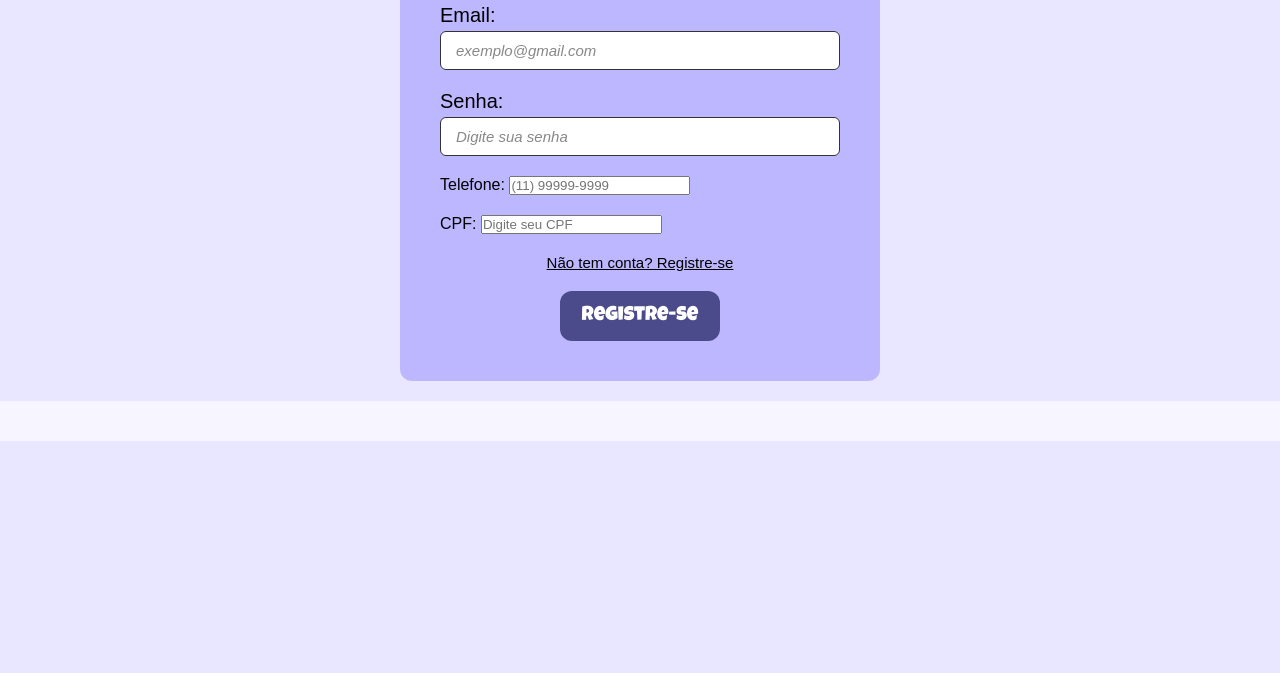
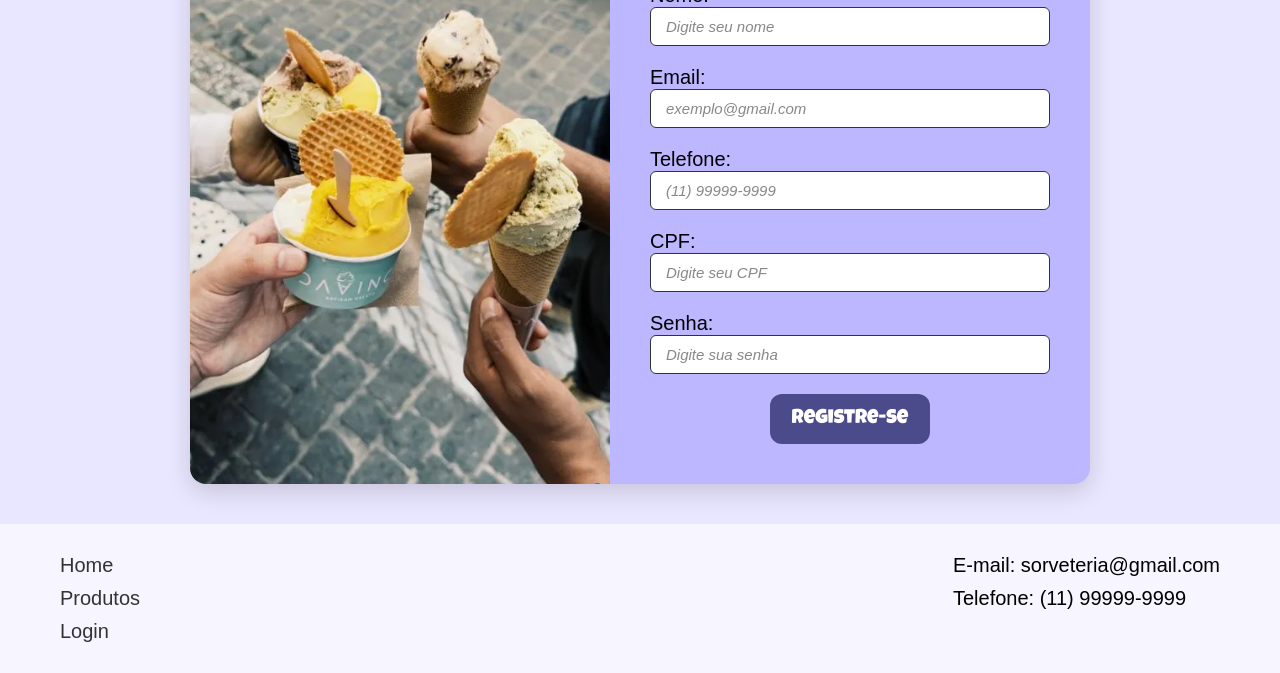
Before and after one commit to gustavo-ferndez/sorveteria, a plain HTML site: page paginas/cadastro.html in a window 1280 px wide. Shown: the part 241-914 px from the top of the page. Before the commit the page ends 800 px from the top, so only its background shows below. Drawn offline with Linux system fonts and the light colour scheme; a web font is replaced by a local one.

Commit message:
Página HOME, finalização do footer e formulários

```diff
--- a/css/style.css
+++ b/css/style.css
@@ -5,10 +5,16 @@
 
 /*NAVBAR*/
 
+
 body {
+    margin: 0;
+    min-height: 100vh;
+    display: flex;
+    flex-direction: column;
     background-color: #e9e6ff;
     font-family: 'Rambla', sans-serif;
 }
+
 
 .navbar {
     background-color: #f7f5ff;
@@ -16,7 +22,6 @@ body {
     display: flex;
     justify-content: space-between;
     align-items: center;
-    margin-bottom: 40px;
 }
 
 .logo {
@@ -45,23 +50,78 @@ body {
 /*FOOTER*/
 footer {
     background-color: #f7f5ff;
-    padding: 20px;
+    margin-top: auto;
+    padding: 30px 60px;
     display: flex;
     justify-content: space-between;
 }
 
+.paginas-footer {
+    display: flex;
+    flex-direction: column;
+    gap: 10px;
+}
 
+.paginas-footer a {
+    text-decoration: none;
+    color: #333;
+    font-size: 20px;
+}
+
+.contato-footer {
+    display: flex;
+    flex-direction: column;
+    gap: 10px;
+}
+
+.contato-footer h4 {
+    font-size: 20px;
+    font-weight: normal;
+}
+
+/*HOME*/
+.container-home {
+    background-image: linear-gradient(rgba(0, 0, 0, 0.3), rgba(0, 0, 0, 0.5)), url('../img/sorvete.jpg');
+    background-size: cover;
+    background-position: center;
+    background-repeat: no-repeat;
+    flex: 1;
+    display: flex;
+    padding: 100px;
+    flex-direction: column;
+    justify-content: end;
+    gap: 100px;
+}
+
+.titulo-home {
+    font-family: 'Luckiest Guy', cursive;
+    font-size: 60px;
+    color: #f7f5ff;
+
+}
+
+.btn-home {
+    padding: 20px 25px;
+    color: white;
+    background-color: #BDB7ff;
+    font-weight: bold;
+    font-size: 40px;
+    border-radius: 12px;
+    border: none;
+    font-family: 'Luckiest Guy', cursive;
+    font-weight: 100;
+}
 /*LOGIN*/
 .container {
     display: flex;
     align-items: center;
     justify-content: center;
+    flex: 1;
 }
 
 .container-login {
     background-color: #BDB7ff;
     padding: 40px;
-    margin: 20px;
     border-radius: 12px;
     display: flex;
     flex-direction: column;
@@ -85,19 +145,12 @@ footer {
     gap: 20px;
 }
 
-.campo-email {
-    display: flex;
-    flex-direction: column;
-    gap: 4px;
-    width: 100%;
-}
-
-.campo-email label {
+.campo-login label {
     font-size: 20px;
     font-family: 'Rambla', sans-serif;
 }
 
-.campo-email input {
+.campo-login input {
     padding: 10px 15px;
     border-radius: 6px;
     border: solid 1px #333;
@@ -106,35 +159,7 @@ footer {
     font-size: 15px;
 }
 
-.campo-email input::placeholder {
-    font-size: 15px;
-    color: #888888;
-    font-style: italic;
-}
-
-
-.campo-senha {
-    display: flex;
-    flex-direction: column;
-    gap: 4px;
-    width: 100%;
-}
-
-.campo-senha label {
-    font-size: 20px;
-    font-family: 'Rambla', sans-serif;
-}
-
-.campo-senha input {
-    padding: 10px 15px;
-    border-radius: 6px;
-    border: solid 1px #333;
-    width: 100%;
-    box-sizing: border-box;
-    font-size: 15px;
-}
-
-.campo-senha input::placeholder {
+.campo-login input::placeholder {
     font-size: 15px;
     color: #888888;
     font-style: italic;
@@ -177,6 +202,63 @@ footer {
     background-color: #7b78d6;
 }
 
+
 /*CADASTRO*/
 
+.box-cadastro {
+    display: flex;
+    align-items: stretch;
+    width: 100%;
+    max-width: 900px;
+    margin: 40px auto;
+    border-radius: 16px;
+    overflow: hidden;
+    box-shadow: 0 8px 24px rgba(0, 0, 0, 0.15);
+}
+
+.sorv-cdt {
+    flex: 1;
+    position: relative;
+    min-width: 0;
+}
+
+.sorv-cdt img {
+    position: absolute;
+    inset: 0;
+    width: 100%;
+    height: 100%;
+    object-fit: cover;
+    display: block;
+}
+
+.container-cadastro {
+    background-color: #BDB7ff;
+    padding: 40px;
+    display: flex;
+    flex-direction: column;
+    width: 100%;
+    max-width: 400px;
+    max-height: 100%;
+}
+
+.campo-cadastro label {
+    font-size: 20px;
+    font-family: 'Rambla', sans-serif;
+}
+
+.campo-cadastro input {
+    padding: 10px 15px;
+    border-radius: 6px;
+    border: solid 1px #333;
+    width: 100%;
+    box-sizing: border-box;
+    font-size: 15px;
+}
+
+.campo-cadastro input::placeholder {
+    font-size: 15px;
+    color: #888888;
+    font-style: italic;
+}
+
 /*PRODUTO*/
--- a/paginas/cadastro.html
+++ b/paginas/cadastro.html
@@ -25,31 +25,32 @@
             </div>
         </nav>
     </header>
-    <main class="container">
-        <section class="container-login">
-            <h2 id="titulo-login">LOGIN</h2>
+    <main class="box-cadastro">
+        <section class="sorv-cdt">
+            <img src="../img/sorvete_cadastro.jpg" alt="Sorvete">
+        </section>
+        <section class="container-cadastro">
+            <h2 id="titulo-login">Cadastro</h2>
             <form class="form-login">
-                <div class="campo-email">
+                <div class="campo-cadastro">
+                    <label for="nome">Nome:</label>
+                    <input type="text" id="nome" name="nome" placeholder="Digite seu nome" required>
+                </div>
+                <div class="campo-cadastro">
                     <label for="email">Email:</label>
                     <input type="email" id="email" name="email" placeholder="exemplo@gmail.com" required>
                 </div>
-
-                <div class="campo-senha">
-                    <label for="password">Senha:</label>
-                    <input type="password" id="password" name="senha" placeholder="Digite sua senha" required>
-                </div>
-                <div class="campo-tel">
+                <div class="campo-cadastro">
                     <label for="tel">Telefone:</label>
                     <input type="tel" id="tel" name="telefone" placeholder="(11) 99999-9999" required>
                 </div>
-                <div class="campo-cpf">
+                <div class="campo-cadastro">
                     <label for="cpf">CPF:</label>
                     <input type="text" id="cpf" name="cpf" placeholder="Digite seu CPF" required>
                 </div>
-
-
-                <div class="registro-link">
-                    <a href="cadastro.html">Não tem conta? Registre-se</a>
+                <div class="campo-cadastro">
+                    <label for="password">Senha:</label>
+                    <input type="password" id="password" name="senha" placeholder="Digite sua senha" required>
                 </div>
 
                 <div class="botao-form">
@@ -61,10 +62,13 @@
     </main>
     <footer>
         <div class="paginas-footer">
-
+            <a href="../index.html">Home</a>
+            <a href="produto.html">Produtos</a>
+            <a href="login.html">Login</a>
         </div>
         <div class="contato-footer">
-
+            <h4>E-mail: sorveteria@gmail.com</h4>
+            <h4>Telefone: (11) 99999-9999</h4>
         </div>
     </footer>
 </body>
```
Also changed, not shown: index.html (+37 -2 lines), paginas/login.html (+7 -8 lines), paginas/produto.html (+43 -0 lines), img/fundo_sorvete.jpg (added), img/sorvete_cadastro.jpg (added), 1 other file.
